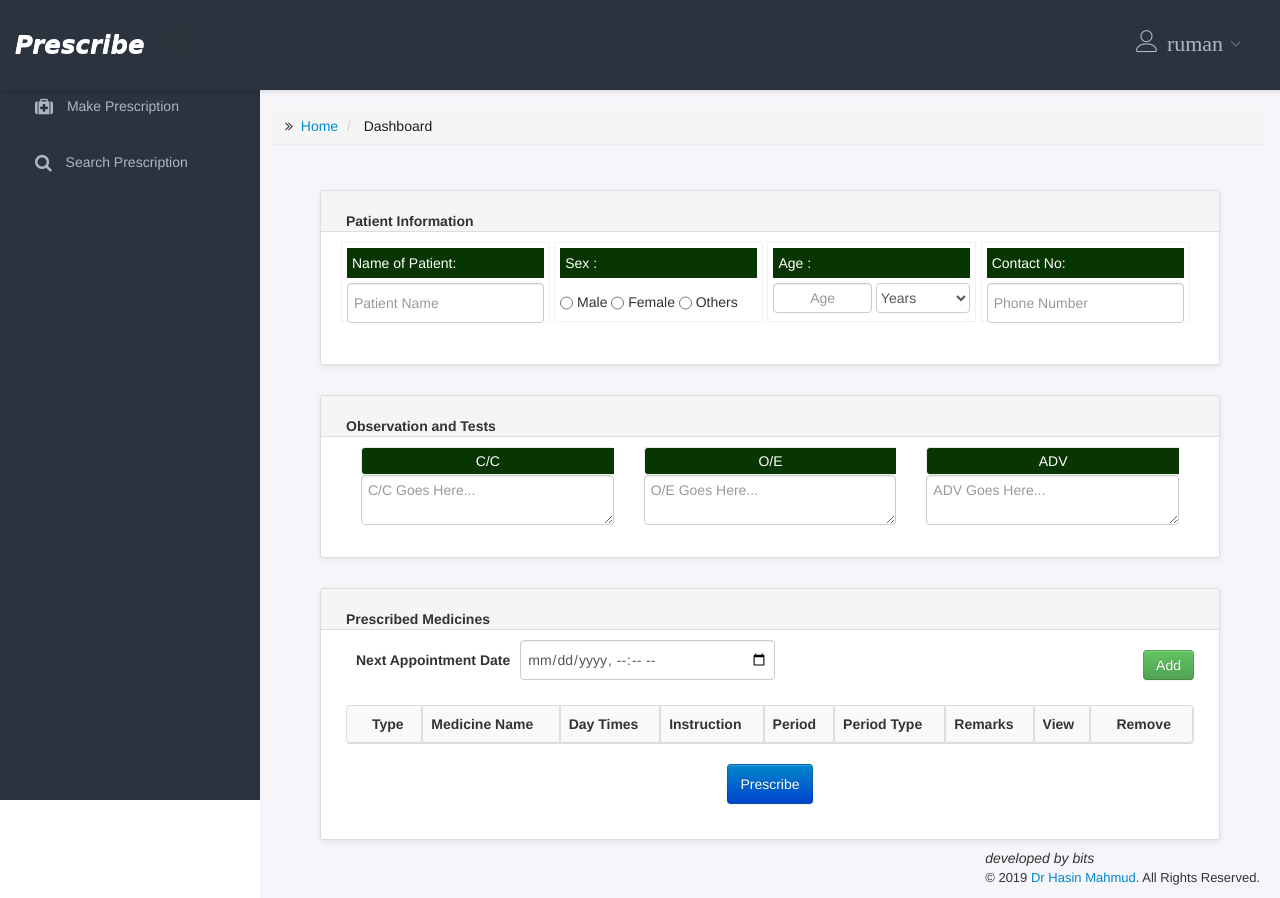
After one commit to Ruman-Hossain/Prescription-Builder, a PHP site: page /temp.php?active=dashboard in a window 1280 px wide. The commit adds this page. Run offline with PHP 8.4, Linux system fonts and the light colour scheme; a user stored in the database is signed in.

Commit message:
temp.php redesigned from second.php

```diff
--- a/include/footer.php
+++ b/include/footer.php
@@ -255,6 +255,18 @@
 	$('#user_form').on('submit', function(event){
 		event.preventDefault();
 		var count_data = 0;
+
+		//Patient info and test input given or not used variables
+
+		/*var patientName = document.getElementById("patientName").value;
+		var phone = document.getElementById("phone").value;
+		var sex = document.getElementById("sex").value;
+		var age = document.getElementById("age").value;
+		var agetype = document.getElementById("agetype").value;
+		var nextappointment = document.getElementById("nextappointment").value;
+		*/
+		//Patient info and test input given or not ended
+
 		$('.medtype').each(function(){
 			count_data = count_data + 1;
 		});
@@ -275,7 +287,7 @@
 		}
 		else
 		{
-			$('#action_alert').html('<p>Please Fill All the Input Fields</p>');
+			$('#action_alert').html('<p>Please Fill Out All the Input Fields</p>');
 			$('#action_alert').dialog('open');
 		}
 	});
--- /dev/null
+++ b/temp.php
@@ -0,0 +1,212 @@
+<?php
+ob_start();
+require_once('include/header.php');
+//require_once('connect.php');
+?>
+<section id="main-content">
+    <section class="wrapper">
+        <div class="row">
+            <ol class="breadcrumb">
+                <li><i class="fa fa-angle-double-right"></i><a href="prescribe.php">&nbsp; Home</a></li>
+                <li style="color:#1a1a1a;">
+                    <?php
+                            $active = explode("_",$_GET['active']);
+
+							foreach($active as $name){
+								echo ucfirst($name);
+								echo " ";
+							}
+                        ?>
+                </li>
+            </ol>
+        </div>
+        <div id="demotab" class="tab-content ">
+
+            <div id="" class="tab-pane  " style="display:block;">
+                <!-- Start Tab left inner -->
+                <form method="post" id="user_form">
+                    <div class="col-lg-12">
+                        <div class="panel panel-default">
+                            <div class="panel-heading">
+                                <div class="pull-left" style="color:#333; font-weight:bold">
+                                    Patient Information
+                                </div>
+                            </div>
+                            <div class="panel-body">
+                                <div class="padd">
+
+                                    <div class="col-lg-12 col-md-12 col-sm-12 col-xs-12" style="margin-bottom:2px">
+                                        <div class="form-group">
+                                            <div class="row">
+                                                <div class="row-div" id="patient">
+                                                    <p>
+                                                        <span>Name of Patient: </span>
+                                                        <input type="text" class="input-control" placeholder="Patient Name" id="patientName" style="color:#000" name="patientName" value="" autoComplete="off">
+                                                    </p>
+
+                                                    <p>
+                                                        <span>Sex : </span>
+                                                        <label>
+                                                            <input type="radio" name="sex_" id="male" value="Male">
+                                                            Male
+
+
+                                                            <input type="radio" name="sex_" id="female" value="Female">
+                                                            Female
+
+
+                                                            <input type="radio" name="sex_" id="others" value="Others">
+                                                            Others
+
+                                                        </label>
+                                                    </p>
+                                                    <p>
+                                                        <span style="">Age :</span>
+
+                                                        <input type="text" class="input-control" style="width: 50%; text-align: center; padding: 4px 0px; height:30px !important;;" placeholder="Age" id="age" name="age" autoComplete="off" value="">
+
+
+                                                        <select name="agetype" id="agetype" class="input-control" style="padding: 4px 0px;margin: 0; width: 48%;">
+                                                            <option value="Years">Years</option>
+                                                            <option value="Months">Months</option>
+                                                            <option value="Days">Days</option>
+                                                        </select>
+
+                                                    </p>
+                                                    <p>
+                                                        <span>Contact No:</span>
+                                                        <input type="text" class="input-control" placeholder="Phone Number" id="phone" style="color:#000" name="phone" value="" autoComplete="off">
+                                                    </p>
+                                                </div>
+
+
+
+                                            </div>
+                                        </div>
+
+                                    </div>
+
+                                </div>
+                            </div>
+                        </div>
+
+
+                        <div class="panel panel-default">
+                            <div class="panel-heading">
+                                <div class="pull-left" style="color:#333; font-weight:bold">
+                                    Observation and Tests
+                                </div>
+                            </div>
+                            <div class="panel-body">
+                                <div class="col-lg-4 col-md-4 col-sm-6 col-xs-12" style="padding-bottom: 7px">
+                                    <span class="input-group-addon" style="background-color:#083603;color:#fff;">C/C</span>
+                                    <textarea type="text" class="input-control" placeholder="C/C Goes Here..." name="cc_" id="c_c" autoComplete="off" value=""></textarea>
+                                </div>
+                                <div class="col-lg-4 col-md-4 col-sm-6 col-xs-12">
+                                    <span class="input-group-addon" style="background-color:#083603;color:#fff;">O/E</span>
+                                    <textarea type="text" class="input-control" placeholder="O/E Goes Here..." name="o_e" id="o_e" autoComplete="off" value=""></textarea>
+                                </div>
+                                <div class="col-lg-4 col-md-4 col-sm-6 col-xs-12" style="padding-bottom: 7px">
+                                    <span class="input-group-addon" style="background-color:#083603;color:#fff;">ADV</span>
+                                    <textarea type="text" class="input-control" placeholder="ADV Goes Here..." name="adv" id="adv" autoComplete="off" value=""></textarea>
+                                </div>
+                            </div>
+                        </div>
+
+                        <div class="panel panel-default">
+                            <div class="panel-heading">
+                                <div class="pull-left" style="color:#333; font-weight:bold">
+                                    Prescribed Medicines
+                                </div>
+                            </div>
+                            <div class="panel-body">
+                                <div class="input-group" style="display:block;box-shadow:none; margin-bottom:10px;">
+                                    <span class="" style="margin:10px; text-align: center; float:left;"><b>Next Appointment Date</b></span>
+                                    <input type="datetime-local" style="margin:0;width:30%; float:left;" name="nextappointment" id="nextappointment">
+                                </div>
+                                <div align="right" style="margin-bottom:5px;">
+                                    <button type="button" name="add" id="add" class="btn btn-success btn-xs">Add</button>
+                                </div>
+                                <br />
+                                <div>
+                                    <div class="table-responsive">
+                                        <table class="table table-striped table-bordered" id="user_data">
+                                            <tr>
+                                                <td><b>Type</b></td>
+                                                <td><b>Medicine Name</b></td>
+                                                <td><b>Day Times</b></td>
+                                                <td><b>Instruction</b></td>
+                                                <td><b>Period</b></td>
+                                                <td><b>Period Type</b></td>
+                                                <td><b>Remarks</b></td>
+                                                <td><b>View</b></td>
+                                                <td><b>Remove</b></td>
+                                            </tr>
+                                        </table>
+                                    </div>
+                                    <div align="center">
+                                        <input type="submit" name="insert" id="insert" class="btn btn-primary" value="Prescribe" />
+                                    </div>
+                                </div>
+
+                                <br />
+                            </div>
+                        </div>
+
+
+                    </div>
+                </form>
+            </div>
+        </div>
+
+        <div id="user_dialog" title="Add Data">
+            <div class="form-group">
+                <label>Type</label>
+                <input type="text" name="medtype" id="medtype" class="form-control" />
+                <span id="error_medtype" class="text-danger"></span>
+            </div>
+            <div class="form-group">
+                <label>Name</label>
+                <input type="text" name="medname" id="medname" class="form-control" />
+                <span id="error_medname" class="text-danger"></span>
+            </div>
+            <div class="form-group">
+                <label>Day Times</label>
+                <input type="text" name="daytimes" id="daytimes" class="form-control" />
+                <span id="error_daytimes" class="text-danger"></span>
+            </div>
+            <div class="form-group">
+                <label>Instruction</label>
+                <input type="text" name="instruction" id="instruction" class="form-control" />
+                <span id="error_instruction" class="text-danger"></span>
+            </div>
+            <div class="form-group">
+                <label>Period</label>
+                <input type="text" name="period" id="period" class="form-control" />
+                <span id="error_period" class="text-danger"></span>
+            </div>
+            <div class="form-group">
+                <label>Period Type</label>
+                <input type="text" name="periodtype" id="periodtype" class="form-control" />
+                <span id="error_periodtype" class="text-danger"></span>
+            </div>
+            <div class="form-group">
+                <label>Remark</label>
+                <input type="text" name="remark" id="remark" class="form-control" />
+                <span id="error_remark" class="text-danger"></span>
+            </div>
+
+            <div class="form-group" align="center">
+                <input type="hidden" name="row_id" id="hidden_row_id" />
+                <button type="button" name="save" id="save" class="btn btn-info">Save</button>
+            </div>
+        </div>
+        <div id="action_alert" title="Action">
+
+        </div>
+    </section>
+</section>
+<?php
+require_once('include/footer.php');
+
+?>
```
Also changed, not shown: second.php (+7 -7 lines).
